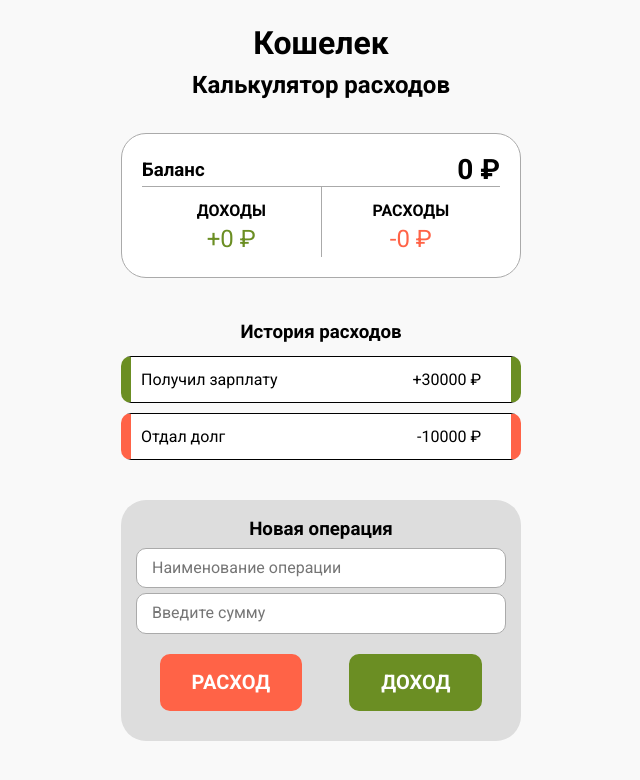
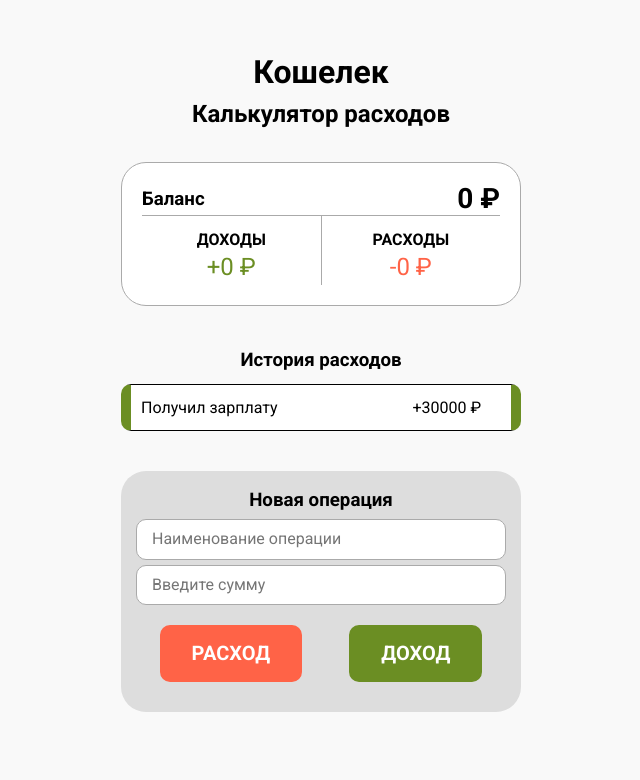
Before and after one commit to Plakhtiev/react_cost_calculator, a React (Create React App) app: page / in a window 1280 px wide. Shown: the top 780 px of the page, without its empty margins (319-959 px from the left). Built offline with nearby package versions, Linux system fonts and the light colour scheme.

Commit message:
add components

```diff
--- a/src/App.js
+++ b/src/App.js
@@ -1,4 +1,7 @@
 import React from "react";
+import Total from './componets/total/Total';
+import History from './componets/history/History';
+import Operation from './componets/operation/Operation';
 
 
 function App() {
@@ -10,57 +13,12 @@ function App() {
             </header>
             <main>
                 <div className="container">
-                    <section className="total">
-                        <header className="total__header">
-                            <h3>Баланс</h3>
-                            <p className="total__balance">0 ₽</p>
-                        </header>
-                        <div className="total__main">
-                            <div className="total__main-item total__income">
-                                <h4>Доходы</h4>
-                                <p className="total__money total__money-income">
-                                    +0 ₽
-            </p>
-                            </div>
-                            <div className="total__main-item total__expenses">
-                                <h4>Расходы</h4>
-                                <p className="total__money total__money-expenses">
-                                    -0 ₽
-            </p>
-                            </div>
-                        </div>
-                    </section>
-                    <section className="history">
-                        <h3>История расходов</h3>
-                        <ul className="history__list">
-                            <li className="history__item history__item-plus">Получил зарплату
-            <span className="history__money">+30000 ₽</span>
-                                <button className="history__delete">x</button>
-                            </li>
-                            <li className="history__item  history__item-minus">Отдал долг
-            <span className="history__money">-10000 ₽</span>
-                                <button className="history__delete">x</button>
-                            </li>
-                        </ul>
-                    </section>
-                    <section className="operation">
-                        <h3>Новая операция</h3>
-                        <form id="form">
-                            <label>
-                                <input type="text" className="operation__fields operation__name" placeholder="Наименование операции" />
-                            </label>
-                            <label>
-                                <input type="number" className="operation__fields operation__amount" placeholder="Введите сумму" />
-                            </label>
-                            <div className="operation__btns">
-                                <button type="submit" className="operation__btn operation__btn-subtract">РАСХОД</button>
-                                <button type="submit" className="operation__btn operation__btn-add">ДОХОД</button>
-                            </div>
-                        </form>
-                    </section>
+                    <Total />
+                    <History />
+                    <Operation />
                 </div>
             </main>
         </React.Fragment>);
-}
+};
 
 export default App;
--- /dev/null
+++ b/src/componets/history/History.js
@@ -0,0 +1,15 @@
+import React from 'react';
+import HistoryItem from './HistoryItem';
+
+function History() {
+    return (
+        <section className="history">
+            <h3>История расходов</h3>
+            <ul className="history__list">
+                <HistoryItem />
+
+            </ul>
+        </section>
+    )
+};
+export default History;
--- /dev/null
+++ b/src/componets/history/HistoryItem.js
@@ -0,0 +1,19 @@
+import React from 'react';
+
+function HistoryItem() {
+    return (
+        <li className="history__item history__item-plus">Получил зарплату
+            <span className="history__money">+30000 ₽</span>
+            <button className="history__delete">x</button>
+        </li>
+
+    )
+
+};
+
+export default HistoryItem;
+
+{/* <li className="history__item  history__item-minus">Отдал долг
+<span className="history__money">-10000 ₽</span>
+            <button className="history__delete">x</button>
+        </li> */}
--- /dev/null
+++ b/src/componets/operation/Operation.js
@@ -0,0 +1,23 @@
+import React from 'react';
+
+function Operation() {
+    return (
+        <section className="operation">
+            <h3>Новая операция</h3>
+            <form id="form">
+                <label>
+                    <input type="text" className="operation__fields operation__name" placeholder="Наименование операции" />
+                </label>
+                <label>
+                    <input type="number" className="operation__fields operation__amount" placeholder="Введите сумму" />
+                </label>
+                <div className="operation__btns">
+                    <button type="submit" className="operation__btn operation__btn-subtract">РАСХОД</button>
+                    <button type="submit" className="operation__btn operation__btn-add">ДОХОД</button>
+                </div>
+            </form>
+        </section>
+    )
+};
+
+export default Operation;
--- /dev/null
+++ b/src/componets/total/Total.js
@@ -0,0 +1,28 @@
+import React from 'react';
+
+function Total() {
+    return (
+        <section className="total">
+            <header className="total__header">
+                <h3>Баланс</h3>
+                <p className="total__balance">0 ₽</p>
+            </header>
+            <div className="total__main">
+                <div className="total__main-item total__income">
+                    <h4>Доходы</h4>
+                    <p className="total__money total__money-income">
+                        +0 ₽
+            </p>
+                </div>
+                <div className="total__main-item total__expenses">
+                    <h4>Расходы</h4>
+                    <p className="total__money total__money-expenses">
+                        -0 ₽
+            </p>
+                </div>
+            </div>
+        </section>
+    )
+};
+
+export default Total;
```
